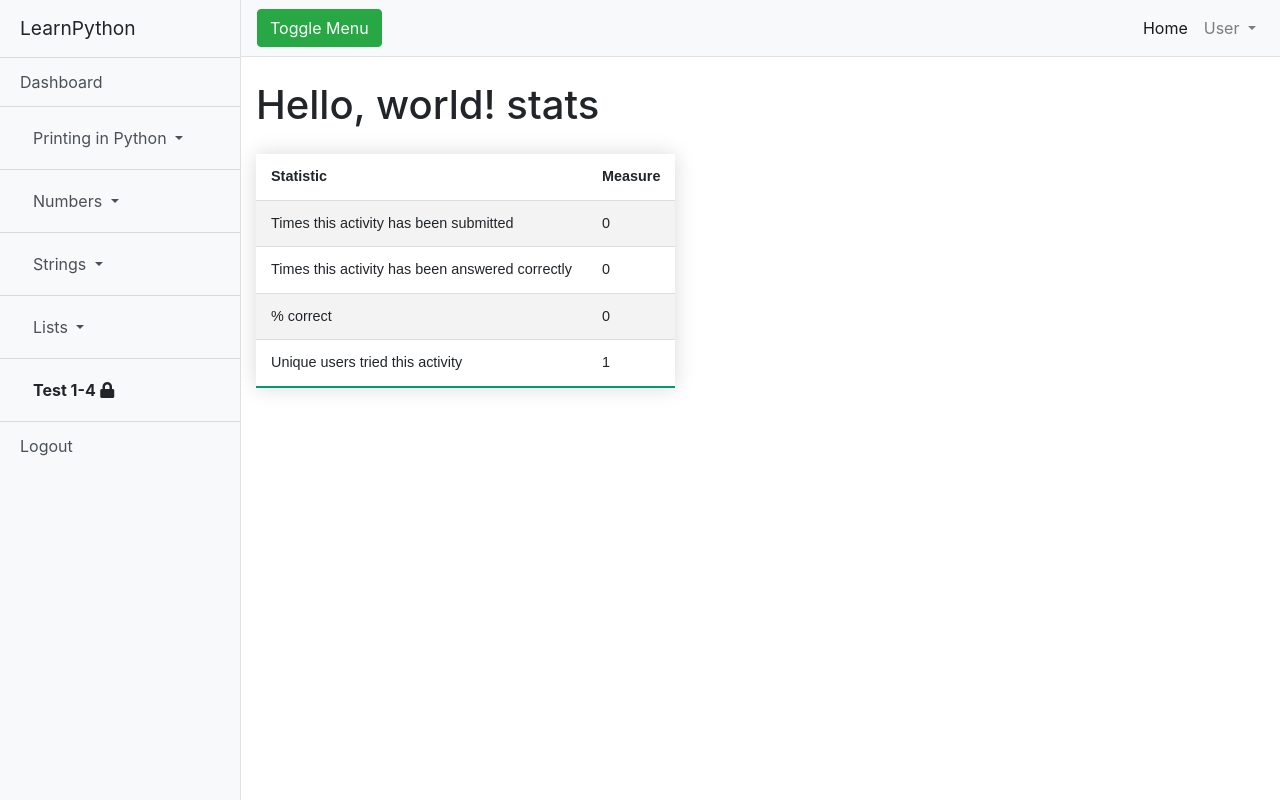
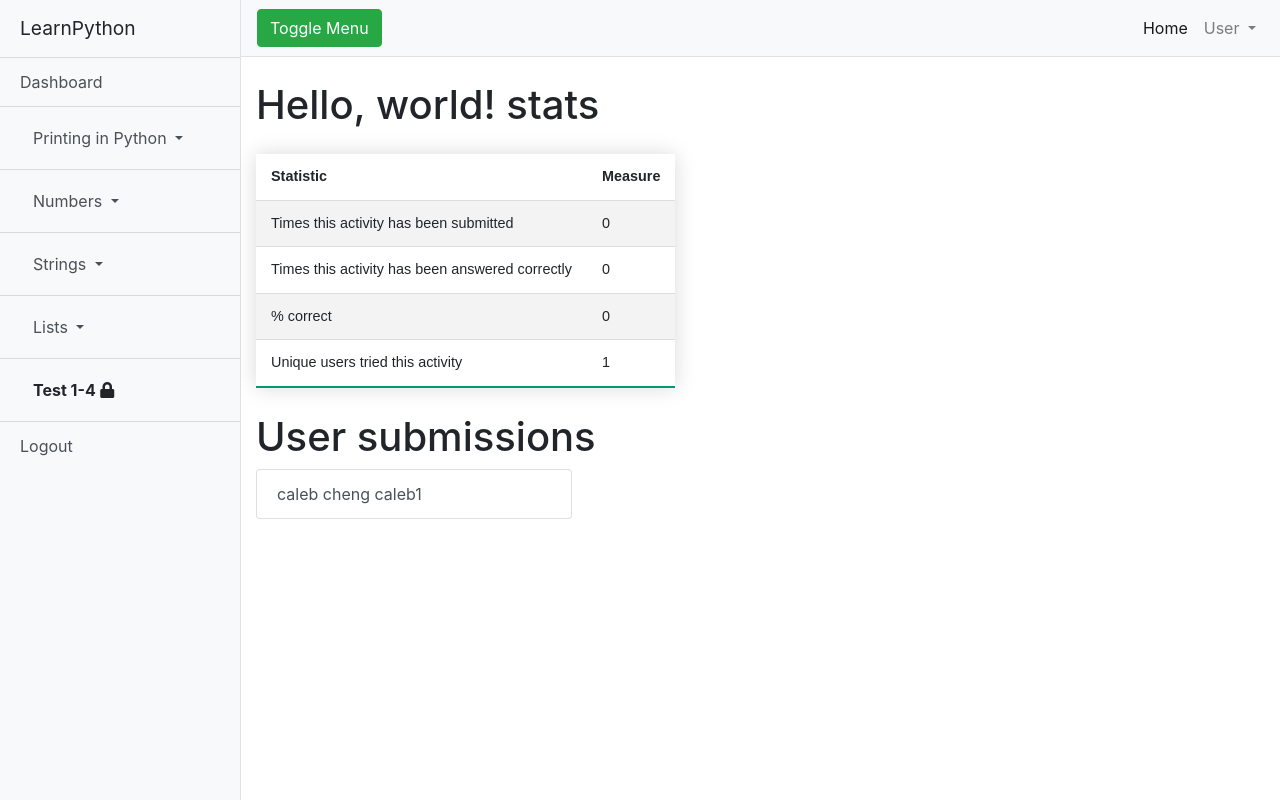
Before and after one commit to mrblue6ix/CITS3403Project, a Flask app: page /stats/1-printing/1-1-helloworld in a window 1280 px wide. Run offline with Flask 2, Linux system fonts and the light colour scheme; a user stored in the database is signed in; data comes from the database, SQL or seed files in the repository; both versions use the stored data as it was after the commit; some libraries are stand-ins or nearby versions.

Commit message:
final edits

```diff
--- a/app/routes.py
+++ b/app/routes.py
@@ -30,7 +30,6 @@ def index():
             stats.append(('Total site users', User.query.count()))
             stats.append(('Number of activities', Activity.query.count()))
             stats.append(('Number of modules', Module.query.count()))
-            stats.append(('Total user LOC written',))
             return render_template('home.html', stats=stats)
         else:
             progress = UserActivity.query.filter_by(user_id=current_user.id).count()/Activity.query.count() * 100
@@ -68,7 +67,10 @@ def stats(module_name, activity_name):
     num_unique = User.query.filter(User.user_activities.any(activity_id=activity.id)).count()
     stats.append(("Unique users tried this activity",num_unique))
 
-    return render_template('admin_activity.html', stats=stats, activity=activity)
+    user_activities = []
+    uas = UserActivity.query.filter_by(activity_id=activity.id)
+
+    return render_template('admin_activity.html', stats=stats, activity=activity, useractivities=uas)
 
 @app.route("/test/<module_name>/<start>")
 @app.route("/test/<module_name>")
@@ -88,12 +90,12 @@ def test(module_name, start=None):
     if not current_user_activity:
         dependencies = [(a.parentActivity.module, a.parentActivity) for a in activity.dependencies]
         return render_template('activity.html', locked=True, dependencies=dependencies)
-    if start:
+    time_stop = current_user_activity.time_stop
+    if start and time_stop == None:
         return render_template('start_test.html', module=module, activity=activity)
     saved_code = current_user_activity.saved
 
     # If we haven't started the timer, start it now
-    time_stop = current_user_activity.time_stop
     if time_stop == None:
         current_user_activity.set_timestop(activity.time_limit + time.time())
         time_stop = activity.time_limit + time.time()
--- a/app/templates/activity.html
+++ b/app/templates/activity.html
@@ -139,7 +139,7 @@
             $("#your-task").append("<i class='fas fa-check-circle'></i>")
             var html = 'You have unlocked the following activities:<ul>';
             for (const x of data['unlocked']) {
-              if ("test" in x){
+              if ("test" in x[1]){
                 html += '<li><a href="/test/'+x[1]+'">'+x[0]+'</a></li>'
               } else {
                 html += '<li><a href="/learn/'+x[1]+'">'+x[0]+'</a></li>'
--- a/app/templates/admin_activity.html
+++ b/app/templates/admin_activity.html
@@ -22,6 +22,25 @@
         {% endfor %}
     </table>
     {% endif %}
-</div>
+    <h1>User submissions</h1>
+    <div class="row">
+        <div class="col-4">
+            <div class="list-group" id="list-tab" role="tablist">
+                {% for ua in useractivities %}
+                    <a class="list-group-item list-group-item-action" id="list-{{ua.User.username}}-list" data-toggle="list" href="#list-{{ua.User.username}}" role="tab" aria-controls="{{ua.User.username}}">
+                        {{ua.User.firstname}} {{ua.User.lastname}} {{ua.User.username}}
+                    </a>
+                {% endfor %}
+            </div>
+        </div>
+        <div class="col-8">
+            {% for ua in useractivities %}
+                <div class="tab-content" id="nav-tabContent">
+                    <div class="tab-pane fade show" id="list-{{ua.User.usename}}" role="tabpanel" aria-labelledby="list-{{ua.User.username}}-list">{{ ua.saved }}</div>
+                </div>
+            {% endfor %}
+        </div>
+    </div>
+    </div>
 
 {% endblock %}
--- a/scripts/populate-db.py
+++ b/scripts/populate-db.py
@@ -82,7 +82,7 @@ for module in modules:
             cursor.execute("SELECT * FROM Activity WHERE name=?",
                             (activity_name.strip('.yaml'),))
             if cursor.fetchone() is None:
-                with open(activity_file) as activity:
+                with open(activity_file, encoding='utf-8') as activity:
                     try:
                         a = yaml.safe_load(activity)
                         # Convert from Markdown to HTML
@@ -109,7 +109,7 @@ for module in modules:
     if os.path.isdir(folder):
         for activity_file in glob.glob(f"{folder}/*.yaml"):
             activity_name = os.path.basename(activity_file)
-            with open(activity_file) as activity:
+            with open(activity_file, encoding='utf-8') as activity:
                 try:
                     a = yaml.safe_load(activity)
                 except yaml.YAMLError as exc:
```
Also changed, not shown: app/resources/test-1/1-test-fizzbuzz.yaml (+16 -16 lines), app.db, 2 other files.
